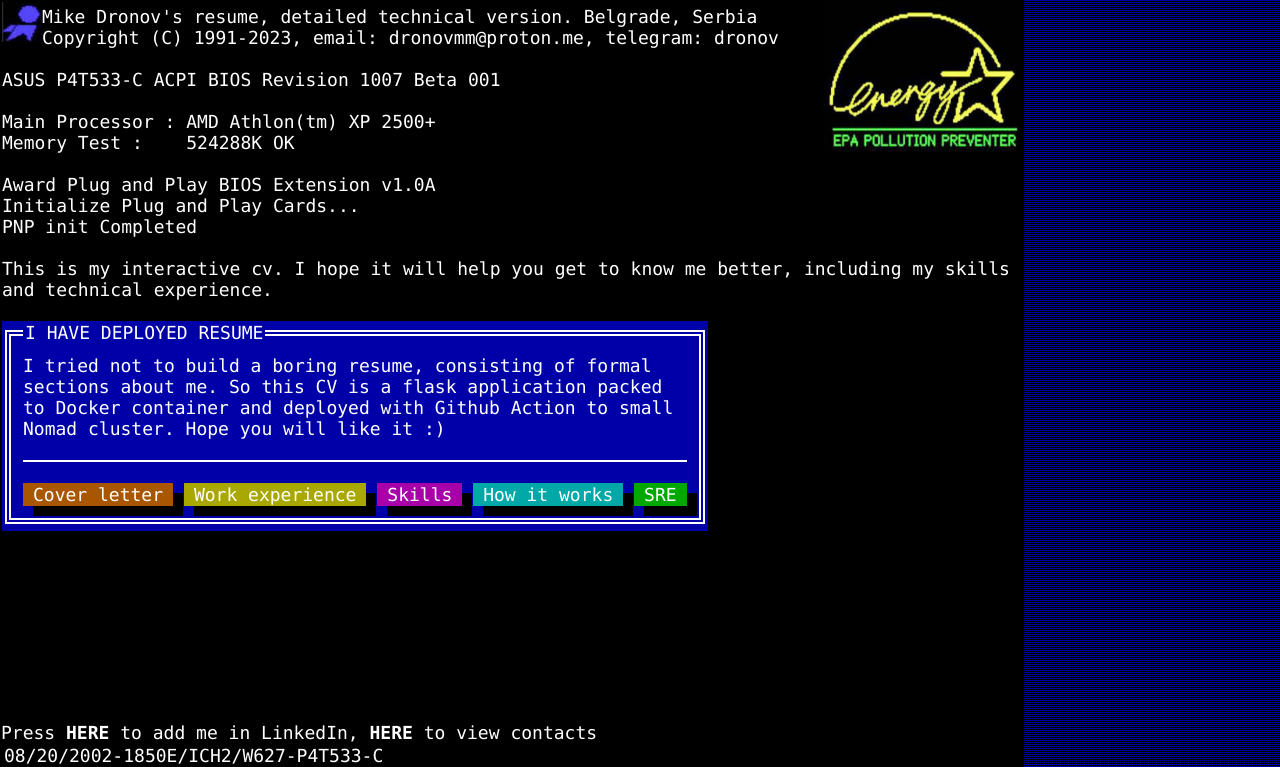
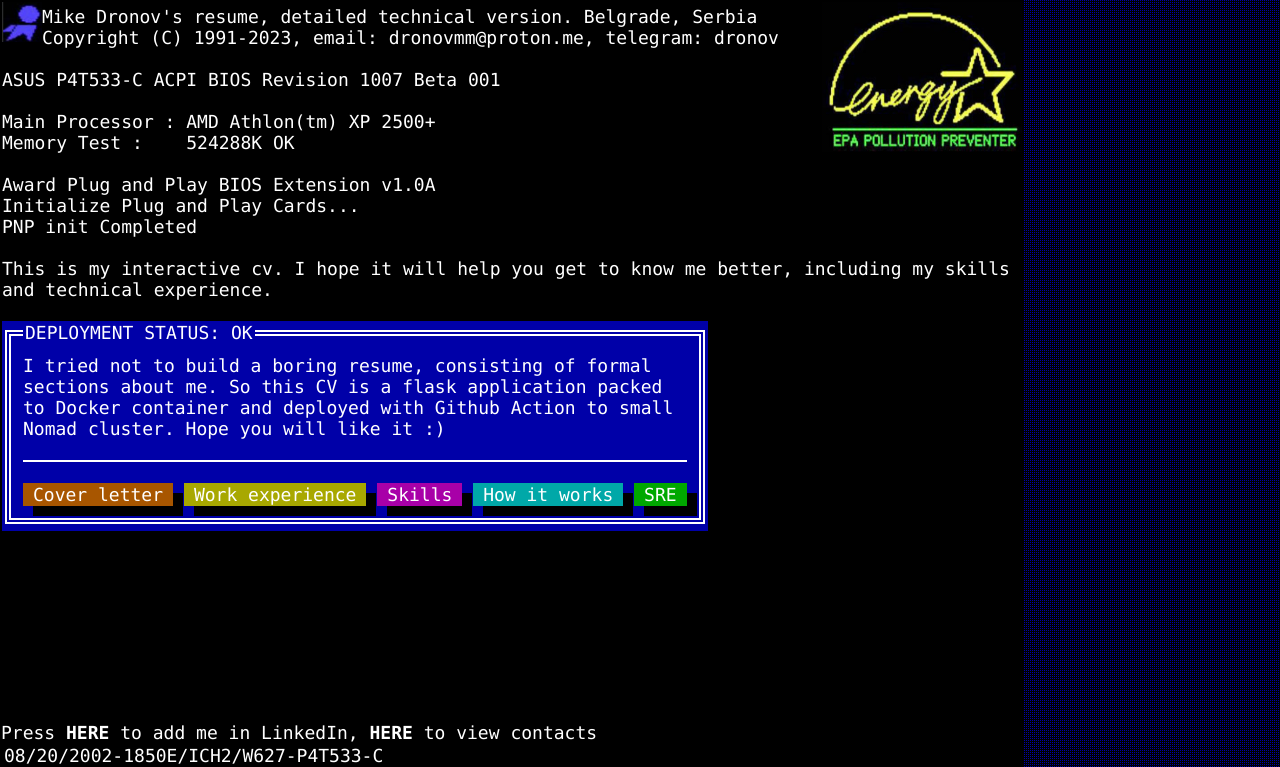
Before and after one commit to dronov/cv.dronov.net, a Flask app: page / in a window 1280 px wide. Shown: the top 767 px of the page. Run offline with Flask 3, Linux system fonts and the light colour scheme.

Commit message:
change legend title at index page

```diff
--- a/templates/index.html
+++ b/templates/index.html
@@ -40,7 +40,7 @@
         <div id="session-4" style="display: none">
             <div class="tui-window">
                 <fieldset class="tui-fieldset">
-                    <legend>I HAVE DEPLOYED RESUME</legend>
+                    <legend>DEPLOYMENT STATUS: OK</legend>
                     I tried not to build a boring resume, consisting of formal<br>
                     sections about me. So this CV is a flask application packed <br>
                     to Docker container and deployed with Github Action to small<br>
```
